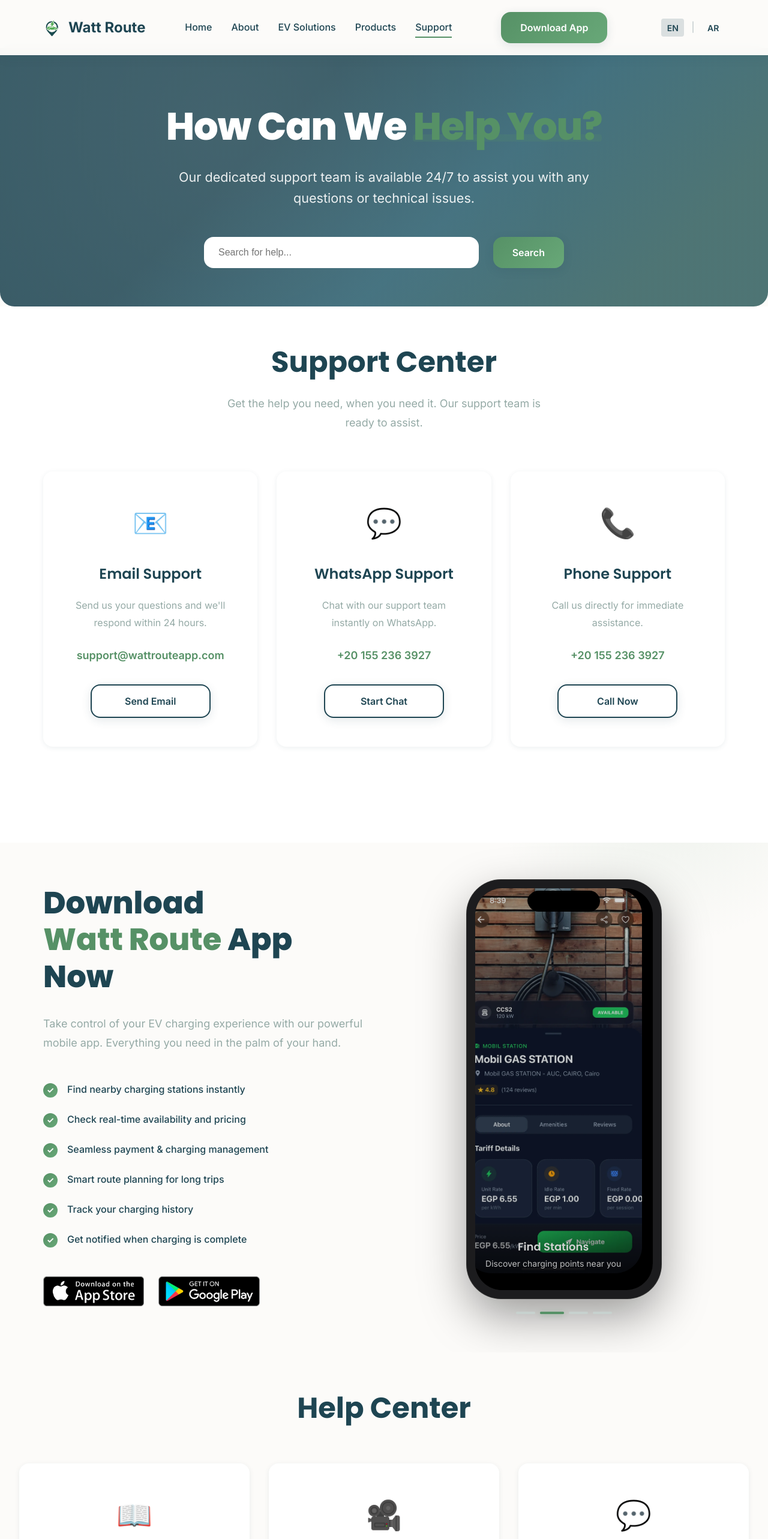
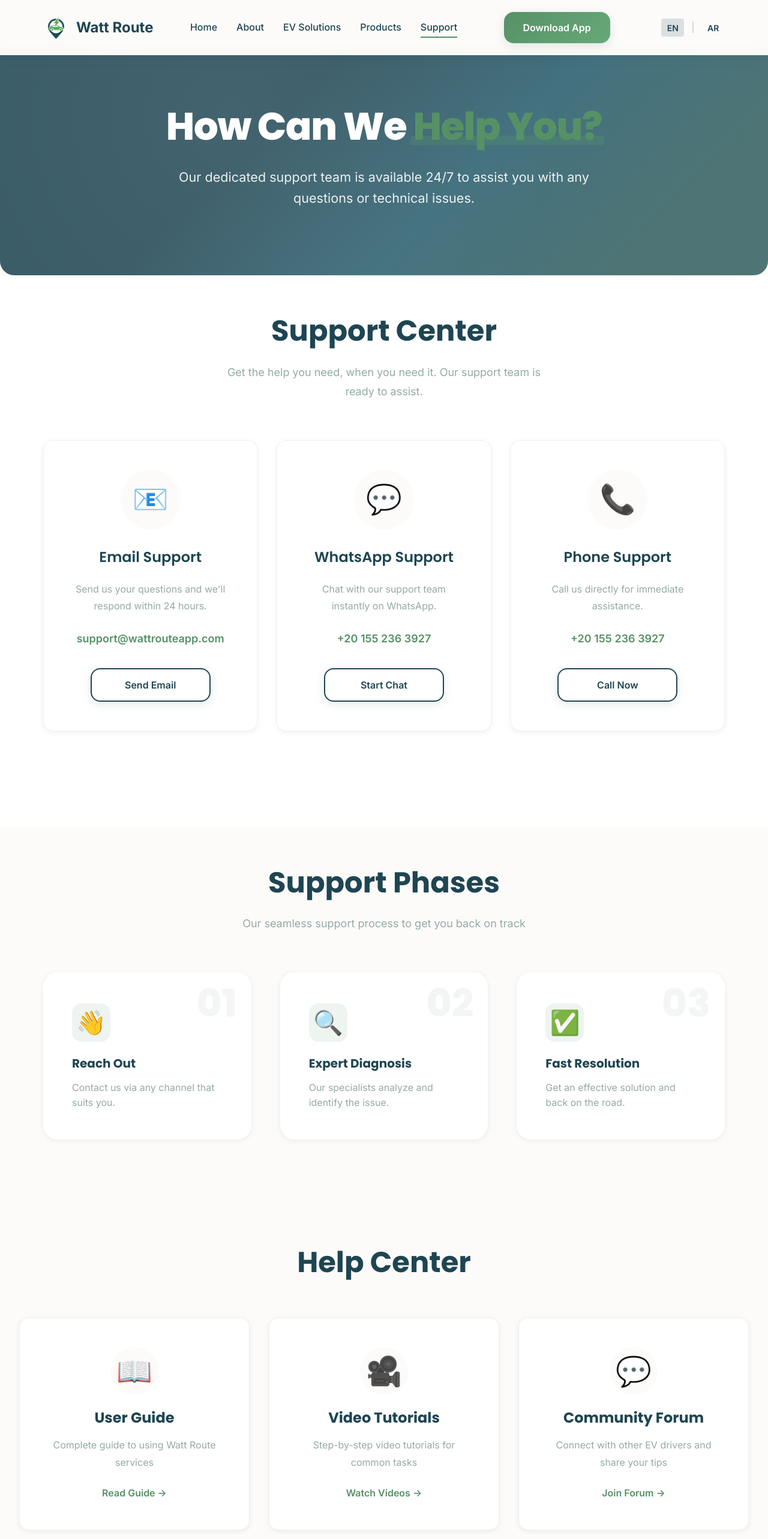
Before and after one commit to Abanoub-Ashraf1/Watt-route, a React (Vite) app: page /support in a window 1280 px wide. Shown: the top 2566 px of the page at 60% size. Built offline with nearby package versions, Linux system fonts and the light colour scheme.

Commit message:
Enhance The Website

```diff
--- a/src/components/layout/Navbar/Navbar.module.css
+++ b/src/components/layout/Navbar/Navbar.module.css
@@ -35,7 +35,7 @@
 }
 
 .logoImage {
-  width: 30px;
+  width: 43px;
   height: 60px;
   object-fit: contain;
   transition: all var(--transition-normal);
--- a/src/components/sections/Support/Support.jsx
+++ b/src/components/sections/Support/Support.jsx
@@ -3,7 +3,6 @@
 import { useTranslation } from "react-i18next";
 import Button from "../../common/Button/Button";
 import Card from "../../common/Card/Card";
-import DownloadApp from "../DownloadApp/DownloadApp";
 import { fadeInUp, stagger } from "../../../utils/animations";
 import styles from "./Support.module.css";
 
@@ -44,7 +43,6 @@
   const handleAction = (option) => {
     try {
       if (option.type === "email") {
-        // Open default mail client
         window.location.href = `mailto:${option.contact}`;
         return;
       }
@@ -138,8 +136,58 @@
         </div>
       </section>
 
-      {/* Download App Section */}
-      <DownloadApp />
+      {/* Support Visual Phases */}
+      <section className={styles.phasesSection}>
+        <div className={styles.container}>
+          <motion.div
+            className={styles.phasesHeader}
+            initial="hidden"
+            whileInView="visible"
+            viewport={{ once: true }}
+            variants={fadeInUp}
+          >
+            <h2 className={styles.title}>{t("Support Phases") || "How It Works"}</h2>
+            <p className={styles.subtitle}>{t("Our seamless support process to get you back on track") || "Our seamless support process to get you back on track."}</p>
+          </motion.div>
+
+          <div className={styles.phasesGrid}>
+            {[
+              {
+                step: "01",
+                title: "Reach Out",
+                desc: "Contact us via any channel that suits you.",
+                icon: "👋"
+              },
+              {
+                step: "02",
+                title: "Expert Diagnosis",
+                desc: "Our specialists analyze and identify the issue.",
+                icon: "🔍"
+              },
+              {
+                step: "03",
+                title: "Fast Resolution",
+                desc: "Get an effective solution and back on the road.",
+                icon: "✅"
+              }
+            ].map((phase, index) => (
+              <motion.div
+                key={index}
+                className={styles.phaseCard}
+                initial={{ opacity: 0, y: 20 }}
+                whileInView={{ opacity: 1, y: 0 }}
+                viewport={{ once: true }}
+                transition={{ delay: index * 0.1 }}
+              >
+                <div className={styles.phaseStep}>{phase.step}</div>
+                <div className={styles.phaseIcon}>{phase.icon}</div>
+                <h3 className={styles.phaseTitle}>{phase.title}</h3>
+                <p className={styles.phaseDesc}>{phase.desc}</p>
+              </motion.div>
+            ))}
+          </div>
+        </div>
+      </section>
     </>
   );
 };
--- a/src/components/sections/Support/Support.module.css
+++ b/src/components/sections/Support/Support.module.css
@@ -42,11 +42,55 @@
   display: flex;
   flex-direction: column;
   align-items: center;
+  height: 100%;
+  transition: all 0.4s cubic-bezier(0.175, 0.885, 0.32, 1.275);
+  border: 1px solid rgba(0, 0, 0, 0.05);
+  background: white;
+  position: relative;
+  overflow: hidden;
+  z-index: 1;
+}
+
+.supportCard:hover {
+  transform: translateY(-8px);
+  box-shadow: 0 20px 40px rgba(0, 0, 0, 0.08);
+  border-color: transparent;
+}
+
+
+.supportCard::after {
+  content: "";
+  position: absolute;
+  top: 0;
+  left: 0;
+  right: 0;
+  height: 6px;
+  background: var(--gradient-primary);
+  transform: scaleX(0);
+  transform-origin: left;
+  transition: transform 0.4s ease;
+}
+
+.supportCard:hover::after {
+  transform: scaleX(1);
 }
 
 .supportIcon {
   font-size: clamp(2.5rem, 4vw, 3rem);
   margin-bottom: var(--spacing-lg);
+  width: 100px;
+  height: 100px;
+  border-radius: 50%;
+  background: var(--color-background);
+  display: flex;
+  align-items: center;
+  justify-content: center;
+  transition: all 0.4s ease;
+}
+
+.supportCard:hover .supportIcon {
+  background: var(--color-light-gray);
+  transform: scale(1.1) rotate(-5deg);
 }
 
 .supportTitle {
@@ -151,3 +195,86 @@
     font-size: 1rem;
   }
 }
+
+/* Phases Section */
+.phasesSection {
+  padding: var(--spacing-xxl) 0;
+  background: var(--color-background);
+  position: relative;
+}
+
+.phasesHeader {
+  text-align: center;
+  margin-bottom: var(--spacing-xxl);
+}
+
+.phasesGrid {
+  display: grid;
+  grid-template-columns: repeat(auto-fit, minmax(300px, 1fr));
+  gap: var(--spacing-xl);
+  margin-bottom: var(--spacing-xl);
+}
+
+.phaseCard {
+  background: white;
+  padding: var(--spacing-xl);
+  border-radius: var(--radius-xl);
+  box-shadow: var(--shadow-sm);
+  position: relative;
+  overflow: hidden;
+  display: flex;
+  flex-direction: column;
+  align-items: flex-start;
+  transition: transform 0.3s ease, box-shadow 0.3s ease;
+  border-top: 4px solid transparent;
+}
+
+.phaseCard:hover {
+  transform: translateY(-5px);
+  box-shadow: var(--shadow-md);
+  border-color: var(--color-primary);
+}
+
+.phaseStep {
+  position: absolute;
+  top: 1rem;
+  right: 1.5rem;
+  font-size: 4rem;
+  font-weight: 800;
+  color: var(--color-light-gray);
+  opacity: 0.2;
+  line-height: 1;
+  font-family: var(--font-heading);
+}
+
+.phaseIcon {
+  font-size: 2.5rem;
+  margin-bottom: var(--spacing-md);
+  background: rgba(86, 145, 102, 0.1);
+  width: 64px;
+  height: 64px;
+  border-radius: 16px;
+  display: flex;
+  align-items: center;
+  justify-content: center;
+}
+
+.phaseTitle {
+  font-size: 1.25rem;
+  font-weight: 700;
+  color: var(--color-primary);
+  margin-bottom: var(--spacing-sm);
+}
+
+.phaseDesc {
+  color: var(--color-accent);
+  line-height: 1.6;
+}
+
+
+@media (max-width: 768px) {
+  .phasesGrid {
+    grid-template-columns: 1fr;
+    gap: var(--spacing-lg);
+  }
+}
--- a/src/pages/About/About.module.css
+++ b/src/pages/About/About.module.css
@@ -64,15 +64,22 @@
 .titleHighlight::after {
   content: "";
   position: absolute;
-  bottom: 10px;
-  left: 0;
-  width: 100%;
-  height: 12px;
-  background: rgba(86, 145, 102, 0.2);
+  bottom: 4px;
+  left: -4px;
+  right: -4px;
+  height: 16px;
+  background: var(--color-secondary);
+  opacity: 0.3;
   z-index: -1;
   border-radius: 4px;
+  transform: skew(-10deg);
+  transition: all 0.3s ease;
 }
-
+.titleHighlight:hover::after {
+  opacity: 0.5;
+  height: 20px;
+  bottom: 0;
+}
 .pageDescription {
   font-size: clamp(1.1rem, 2vw, 1.35rem);
   line-height: 1.6;
--- a/src/pages/EVSolutionsPage/EVSolutionsPage.module.css
+++ b/src/pages/EVSolutionsPage/EVSolutionsPage.module.css
@@ -64,13 +64,21 @@
 .titleHighlight::after {
   content: "";
   position: absolute;
-  bottom: 10px;
-  left: 0;
-  width: 100%;
-  height: 12px;
-  background: rgba(86, 145, 102, 0.2);
+  bottom: 4px;
+  left: -4px;
+  right: -4px;
+  height: 16px;
+  background: var(--color-secondary);
+  opacity: 0.3;
   z-index: -1;
   border-radius: 4px;
+  transform: skew(-10deg);
+  transition: all 0.3s ease;
+}
+.titleHighlight:hover::after {
+  opacity: 0.3;
+  height: 20px;
+  bottom: 0;
 }
 
 .pageDescription {
--- a/src/pages/ProductsPage/ProductsPage.module.css
+++ b/src/pages/ProductsPage/ProductsPage.module.css
@@ -62,13 +62,21 @@
 .titleHighlight::after {
   content: "";
   position: absolute;
-  bottom: 10px;
-  left: 0;
-  width: 100%;
-  height: 12px;
-  background: rgba(86, 145, 102, 0.2);
+  bottom: 4px;
+  left: -4px;
+  right: -4px;
+  height: 16px;
+  background: var(--color-secondary);
+  opacity: 0.3;
   z-index: -1;
   border-radius: 4px;
+  transform: skew(-10deg);
+  transition: all 0.3s ease;
+}
+.titleHighlight:hover::after {
+  opacity: 0.5;
+  height: 20px;
+  bottom: 0;
 }
 
 .pageDescription {
--- a/src/pages/SupportPage/SupportPage.module.css
+++ b/src/pages/SupportPage/SupportPage.module.css
@@ -62,13 +62,22 @@
 .titleHighlight::after {
   content: "";
   position: absolute;
-  bottom: 10px;
-  left: 0;
-  width: 100%;
-  height: 12px;
-  background: rgba(86, 145, 102, 0.2);
+  bottom: 4px;
+  left: -4px;
+  right: -4px;
+  height: 16px;
+  background: var(--color-secondary);
+  opacity: 0.3;
   z-index: -1;
   border-radius: 4px;
+  transform: skew(-10deg);
+  transition: all 0.3s ease;
+}
+
+.titleHighlight:hover::after {
+  opacity: 0.5;
+  height: 24px;
+  bottom: 0;
 }
 
 .pageDescription {
@@ -81,20 +90,13 @@
   margin-right: auto;
 }
 
-.searchBox {
-  display: flex;
-  gap: var(--spacing-md);
-  max-width: 600px;
+.heroSubtitle {
+  font-size: clamp(1rem, 2vw, 1.25rem);
+  line-height: 1.6;
+  opacity: 0.85;
+  max-width: 800px;
   margin: 0 auto;
-}
-
-.searchInput {
-  flex: 1;
-  padding: 1rem 1.5rem;
-  border: none;
-  border-radius: var(--radius-lg);
-  font-size: 1rem;
-  outline: none;
+  font-weight: 400;
 }
 
 .helpCenter {
@@ -123,25 +125,60 @@
   padding: var(--spacing-xl);
   border-radius: var(--radius-lg);
   box-shadow: var(--shadow-sm);
-  transition: var(--transition-normal);
+  transition: all 0.4s cubic-bezier(0.175, 0.885, 0.32, 1.275);
   text-align: center;
+  border: 1px solid rgba(0, 0, 0, 0.05);
+  position: relative;
+  overflow: hidden;
+}
+
+.helpCard::before {
+  content: "";
+  position: absolute;
+  top: 0;
+  left: 0;
+  right: 0;
+  height: 4px;
+  background: var(--gradient-primary);
+  opacity: 0;
+  transition: opacity 0.3s ease;
 }
 
 .helpCard:hover {
   transform: translateY(-10px);
-  box-shadow: var(--shadow-md);
+  box-shadow: var(--shadow-lg);
+  border-color: transparent;
+}
+
+.helpCard:hover::before {
+  opacity: 1;
 }
 
 .helpIcon {
   font-size: 3rem;
   margin-bottom: var(--spacing-md);
+  background: var(--color-background);
+  width: 80px;
+  height: 80px;
+  border-radius: 50%;
+  display: flex;
+  align-items: center;
+  justify-content: center;
+  margin-left: auto;
+  margin-right: auto;
+  transition: transform 0.3s ease;
+}
+
+.helpCard:hover .helpIcon {
+  transform: scale(1.1) rotate(5deg);
+  background: var(--color-light-gray);
 }
 
 .helpTitle {
   font-size: 1.5rem;
   color: var(--color-primary);
   margin-bottom: var(--spacing-sm);
-  font-weight: 600;
+  font-weight: 700;
 }
 
 .helpText {
--- a/src/pages/SupportPage/index.jsx
+++ b/src/pages/SupportPage/index.jsx
@@ -31,17 +31,10 @@
               {t("supportPage.pageDescription")}
             </p>
 
-            {/* Quick Search */}
-            <div className={styles.searchBox}>
-              <input
-                type="text"
-                placeholder={t("supportPage.searchPlaceholder")}
-                className={styles.searchInput}
-              />
-              <Button variant="secondary">
-                {t("supportPage.searchButton")}
-              </Button>
-            </div>
+            {/* <p className={styles.heroSubtitle}>
+              Find answers, learn new skills, and connect with our community.
+              We're here to support your electric journey.
+            </p> */}
           </motion.div>
         </div>
       </section>
```
